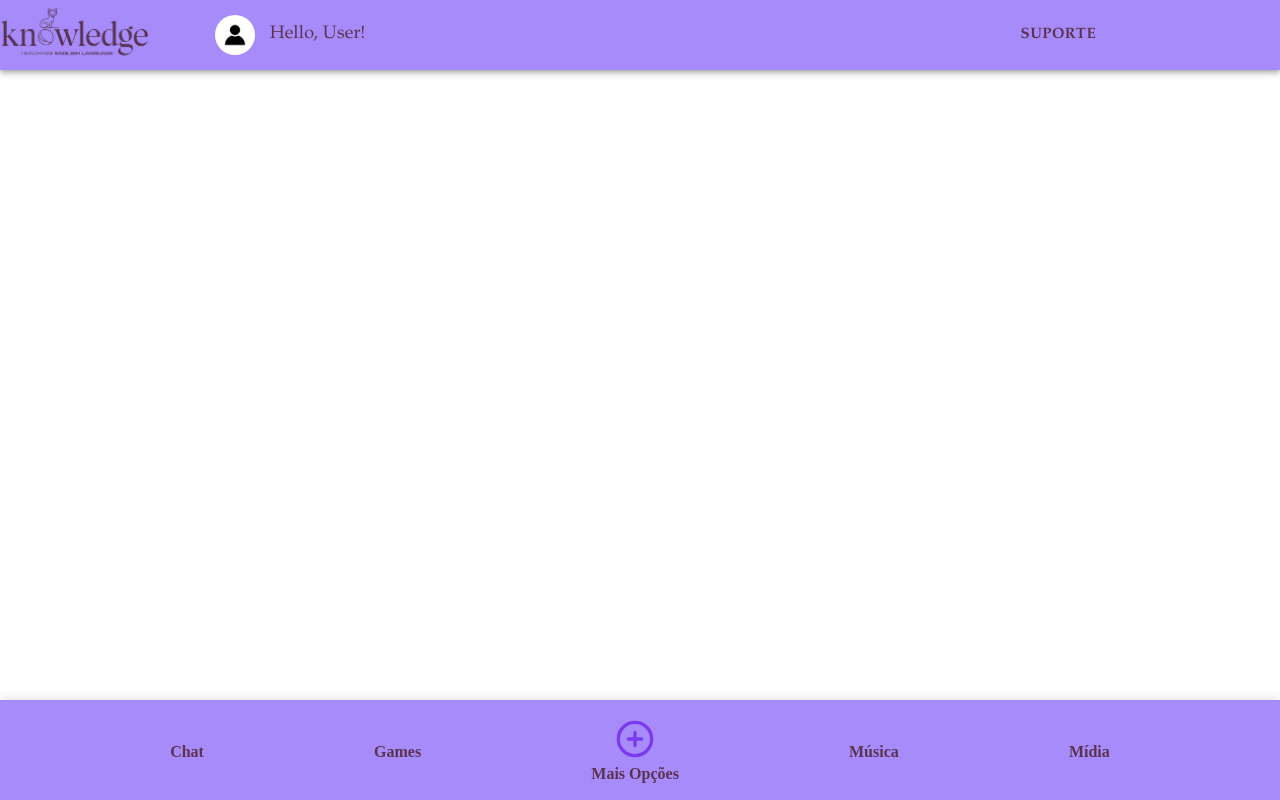
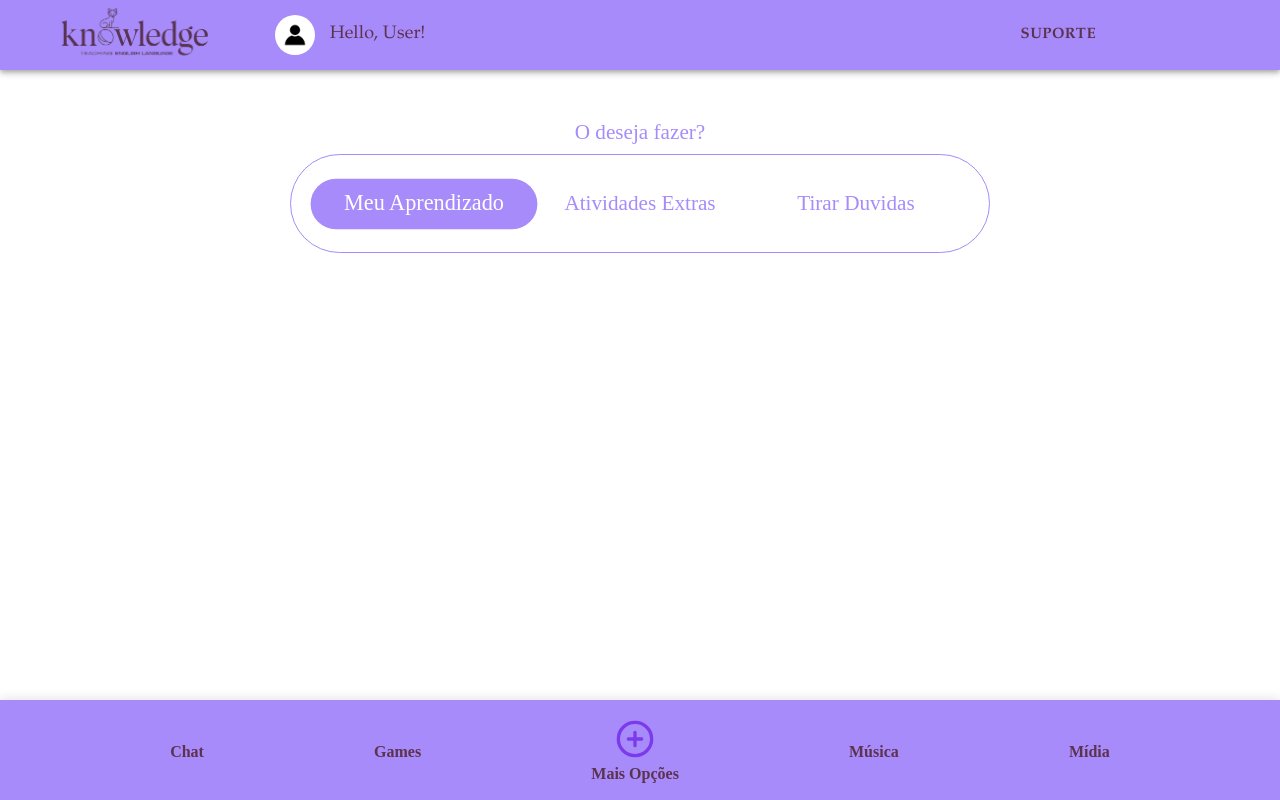
Before and after one commit to Yuzodin/knowledge, a React (Vite) app: page / in a window 1280 px wide. Built offline with nearby package versions, Linux system fonts and the light colour scheme; some icons are missing.

Commit message:
NavBar Adicionada com sucesso

```diff
--- a/src/HomePage/appBar.jsx
+++ b/src/HomePage/appBar.jsx
@@ -57,6 +57,7 @@ function ResponsiveAppBar() {
                 height: "60px",
                 padding: "4px",
                 transform: "scale(3.4)", // Aumenta visualmente a imagem sem alterar o layout
+                marginLeft: "60px"
               }}
             />
             <Tooltip title="Open settings">
--- a/src/HomePage/footer.jsx
+++ b/src/HomePage/footer.jsx
@@ -35,7 +35,7 @@ export default function Footer() {
       </div>
       <div className="icon-container">
         <VideoLibraryIcon
-          style={{ fontSize: 45, color: "#5C334F", marginTop: "25px" }}
+          style={{ fontSize: 45, color: "#5C334F", marginTop: "20px" }}
           className="icon"
         />
         <p className="icon-name">Mídia</p>
--- a/src/HomePage/homePage.jsx
+++ b/src/HomePage/homePage.jsx
@@ -2,11 +2,13 @@ import 'bootstrap/dist/css/bootstrap.min.css';
 import Button from '@mui/material/Button';
 import ResponsiveAppBar from './appBar';
 import Footer from './footer';
+import Navigation from '../assets/navbar';
 
 function HomePage() {
     return (
      <>
      <ResponsiveAppBar/>
+      <Navigation/>
      <Footer/>
      </>
     );
--- /dev/null
+++ b/src/assets/Navigation.css
@@ -0,0 +1,47 @@
+.navigation-container {
+    display: flex;
+    flex-direction: column;
+    align-items: center;
+    width: 100%;
+    max-width: 700px;
+    margin: 0 auto;
+    margin-top: 50px;
+  }
+
+  .navigation-title {
+    color: #a78bfa;
+    font-family: "Garamond, serif";
+    font-size: 1.325rem;
+    font-weight: 500;
+    margin-bottom: 0.5rem;
+  }
+
+  .tab-container {
+    display: flex;
+    width: 100%;
+    border: 1px solid #a78bfa;
+    border-radius: 9999px;
+    padding: 25px;
+  }
+
+  .tab-button {
+    font-family: "Garamond, serif";
+    font-size: 1.325rem;
+    color: #a78bfa;
+    font-weight: 500;
+    flex: 1;
+    padding: 0.5rem 0.2rem;
+    text-align: center;
+    border-radius: 9999px;
+    border: none;
+    background-color: #FFFFFF;
+    cursor: pointer;
+    transition: all 0.6s ease;
+  }
+
+  .tab-button.active {
+    background-color: #a78bfa;
+    color: white;
+    font-weight: 500;
+    transform: scale(1.05);
+  }
--- /dev/null
+++ b/src/assets/navbar.jsx
@@ -0,0 +1,29 @@
+import React, { useState } from 'react';
+import './Navigation.css'; // Certifique-se de criar esse arquivo CSS
+
+export default function Navigation() {
+  const [activeTab, setActiveTab] = useState('Meu Aprendizado');
+
+  const handleTabClick = (tab) => {
+    setActiveTab(tab);
+  };
+
+  const opçoes = ['Meu Aprendizado', 'Atividades Extras', 'Tirar Duvidas'];
+
+  return (
+    <div className="navigation-container">
+      <h2 className="navigation-title">O deseja fazer?</h2>
+      <div className="tab-container">
+        {opçoes.map((tab) => (
+          <button
+            key={tab}
+            className={`tab-button ${activeTab === tab ? 'active' : ''}`}
+            onClick={() => handleTabClick(tab)}
+          >
+            {tab}
+          </button>
+        ))}
+      </div>
+    </div>
+  );
+}
```
